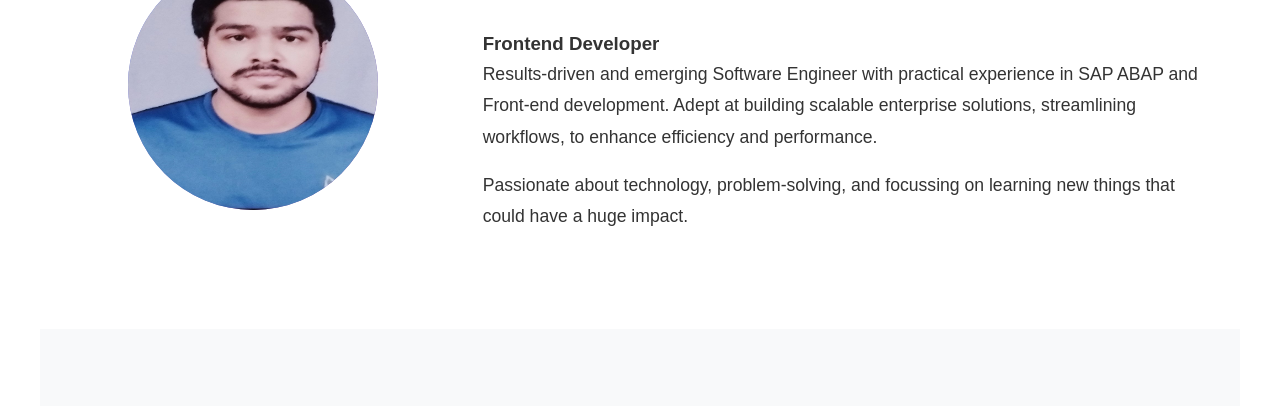
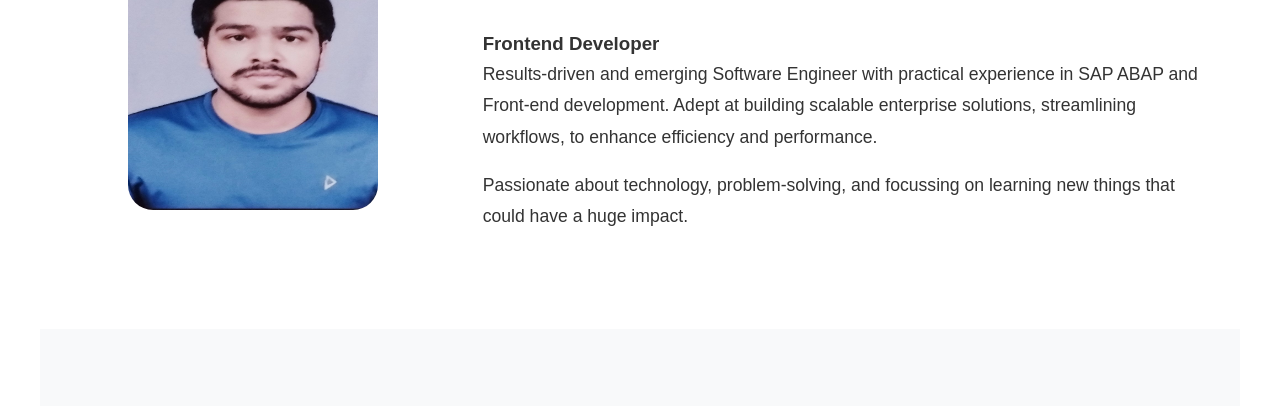
Before and after one commit to chandu9400/new-portfolio, a plain HTML site: page index.html in a window 1280 px wide. Shown: the part 230-636 px from the top of the page. Drawn offline with Linux system fonts and the light colour scheme.

Commit message:
Update index.html

```diff
--- a/index.html
+++ b/index.html
@@ -35,7 +35,7 @@
         <section id="about">
             <div class="about-content">
                 <div class="profile-img">
-                    <img src="./Profile.jpg" alt="Profile Picture" style="width: 100%; height: 100%; border-radius: 50%;">
+                  <img src="./Profile.jpg" alt="Profile Picture" style="width: 100%; height: 100%; border-radius: 10%;">
                 </div>
                 <div class="about-text">
                     <h1>Chandraket Yadav</h1>
```
